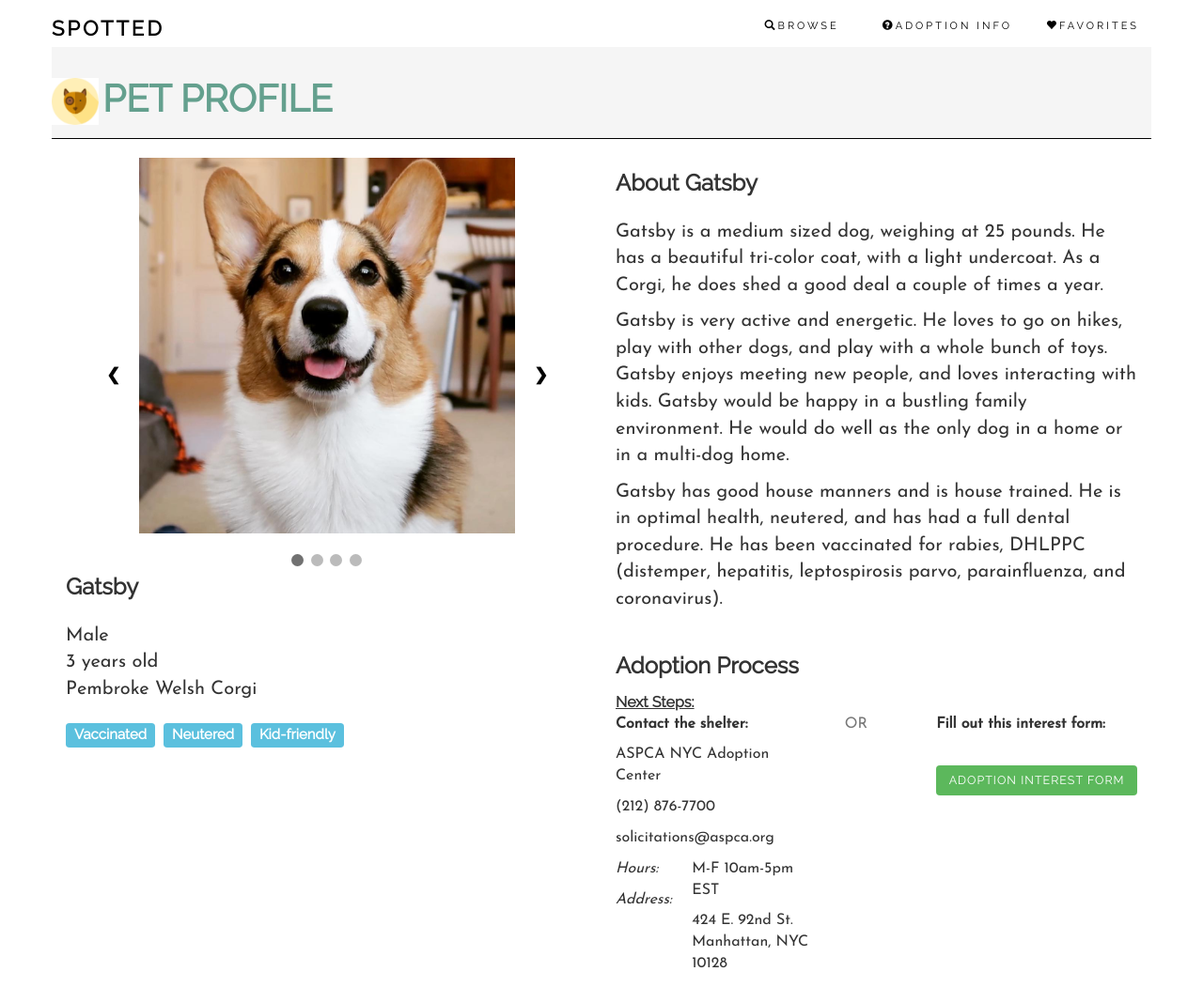
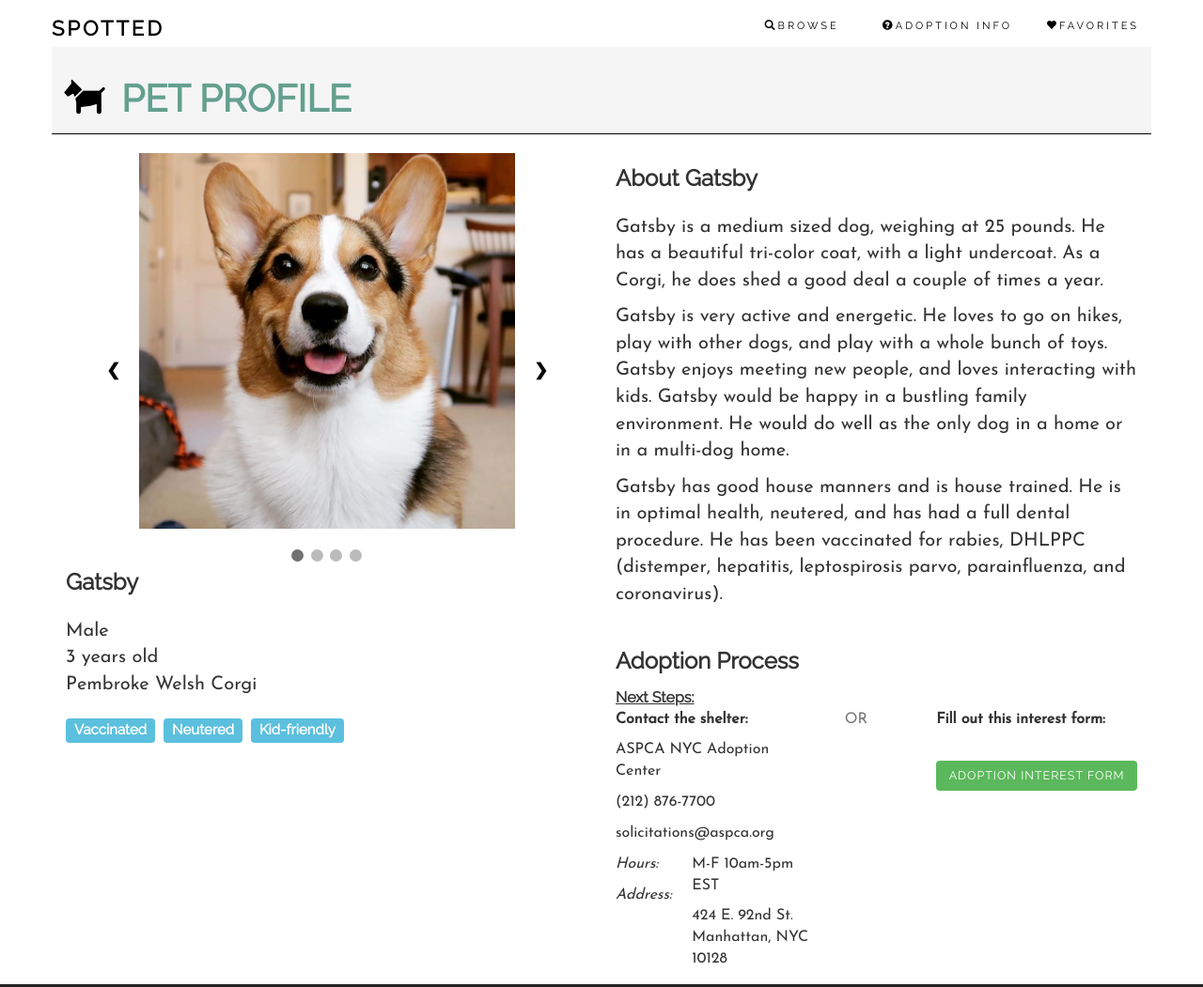
Before and after one commit to ejyuen/spotted, a plain HTML site: page petprofile/index.html in a window 1280 px wide. Shown: the top 1051 px of the page at 94% size. Drawn offline with nearby package versions, Linux system fonts and the light colour scheme.

Commit message:
new icons

```diff
--- a/petprofile/index.html
+++ b/petprofile/index.html
@@ -60,7 +60,7 @@
     <div class='container'>
     <br>
         <div class="row profile-header">
-        <img class='ib icon' src='../images/dog.png'/><span class="bg-success ib">  PET PROFILE</span>
+        <img style="margin-left: 10px; margin-top:-10px; margin-right:10px;" class='ib icon' src='../images/dogbw.png'/><span class="bg-success ib">  PET PROFILE</span>
         </div>
     </br>
     <div class='row'>
```
Also changed, not shown: favorites/index.html (+1 -1 lines), images/dogbw.png (added), images/heartbw.png (added).
